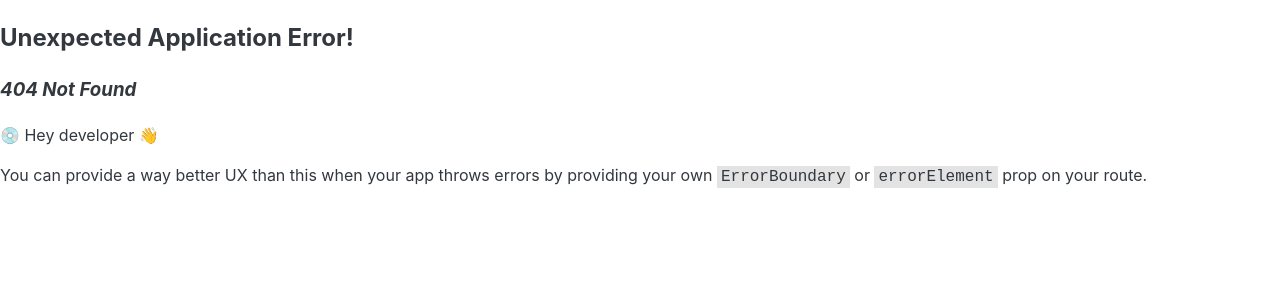
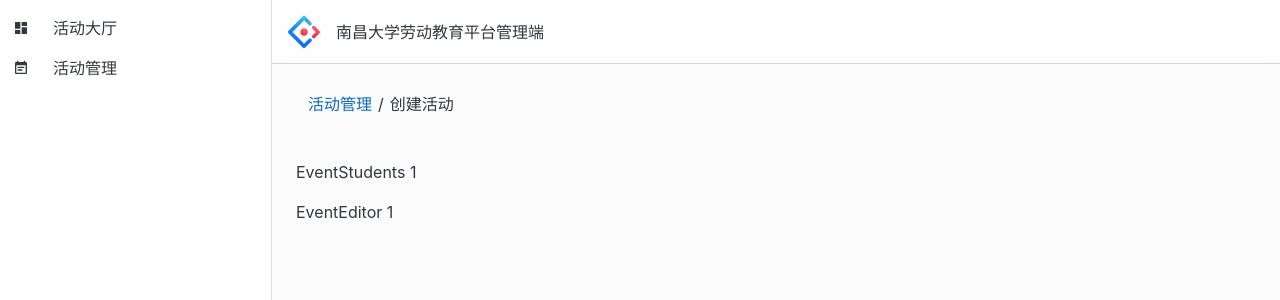
Before and after one commit to Dawnnink/Labor-education-admin, a React (Vite) app: page /events/1 in a window 1280 px wide. Before the commit this address had no page. Shown: the top 300 px of the page. Built offline with nearby package versions, Linux system fonts and the light colour scheme.

Commit message:
feat: pages skeleton

```diff
--- a/src/components/AppBar/index.tsx
+++ b/src/components/AppBar/index.tsx
@@ -4,7 +4,14 @@ import logoSvg from './logo.svg'
 
 const Brand = () => {
   return (
-    <Stack spacing={2} direction="row" alignItems="center">
+    <Stack
+      spacing={2}
+      direction="row"
+      alignItems="center"
+      sx={{
+        userSelect: 'none',
+      }}
+    >
       <img src={logoSvg} />
       <Typography level="h5">南昌大学劳动教育平台管理端</Typography>
     </Stack>
--- /dev/null
+++ b/src/components/EventEditor/index.tsx
@@ -0,0 +1,7 @@
+export interface EventEditorProps {
+  eventId: number | null
+}
+
+export const EventEditor = ({ eventId }: EventEditorProps) => {
+  return <div>EventEditor {eventId}</div>
+}
--- /dev/null
+++ b/src/components/EventStudents/index.tsx
@@ -0,0 +1,7 @@
+export interface EventStudentsProps {
+  eventId: number
+}
+
+export const EventStudents = ({ eventId }: EventStudentsProps) => {
+  return <div>EventStudents {eventId}</div>
+}
--- /dev/null
+++ b/src/components/EventTable/index.tsx
@@ -0,0 +1,3 @@
+export const EventTable = () => {
+  return <div>EventTable</div>
+}
--- /dev/null
+++ b/src/pages/events/Create.tsx
@@ -0,0 +1,7 @@
+import { EventEditor } from '~/components/EventEditor'
+
+const Create = () => {
+  return <EventEditor eventId={null} />
+}
+
+export default Create
--- /dev/null
+++ b/src/pages/events/Details.tsx
@@ -0,0 +1,21 @@
+import { Stack } from '@mui/joy'
+import { useParams } from 'react-router-dom'
+import { EventEditor } from '~/components/EventEditor'
+import { EventStudents } from '~/components/EventStudents'
+
+const Details = () => {
+  const { id } = useParams()
+  const eventId = Number(id)
+  if (isNaN(eventId)) {
+    return <div>无效的路径参数：活动 ID</div>
+  }
+  return (
+    <Stack spacing={2}>
+      <Stack direction="row" spacing={2}></Stack>
+      <EventStudents eventId={eventId} />
+      <EventEditor eventId={eventId} />
+    </Stack>
+  )
+}
+
+export default Details
--- a/src/pages/events/Events.tsx
+++ b/src/pages/events/Events.tsx
@@ -1,5 +1,12 @@
+import { Stack } from '@mui/joy'
+import { EventTable } from '~/components/EventTable'
+
 const Events = () => {
-  return <div>Events</div>
+  return (
+    <Stack>
+      <EventTable />
+    </Stack>
+  )
 }
 
 export default Events
--- /dev/null
+++ b/src/pages/events/EventsLayout.tsx
@@ -0,0 +1,17 @@
+import { Breadcrumbs, Link, Stack, Typography } from '@mui/joy'
+import { Outlet } from 'react-router-dom'
+
+const EventsLayout = () => {
+  return (
+    <Stack spacing={2}>
+      <Breadcrumbs>
+        <Link href="/events">活动管理</Link>
+        <Typography fontSize="inherit">创建活动</Typography>
+      </Breadcrumbs>
+
+      <Outlet />
+    </Stack>
+  )
+}
+
+export default EventsLayout
--- a/src/pages/events/Manage.tsx
+++ /dev/null
@@ -1,5 +0,0 @@
-const Manage = () => {
-  return null
-}
-
-export default Manage
--- a/src/router.tsx
+++ b/src/router.tsx
@@ -1,11 +1,14 @@
 /* eslint-disable react-refresh/only-export-components */
-import { createBrowserRouter } from 'react-router-dom'
+import { Navigate, createBrowserRouter } from 'react-router-dom'
 import Index from './pages/Index'
 import { makeLazy } from './utils/lazy'
 
 // Lazily import pages for code-splitting.
 const Dashboard = makeLazy(() => import('./pages/Dashboard'))
 const Events = makeLazy(() => import('./pages/events/Events'))
+const Create = makeLazy(() => import('./pages/events/Create'))
+const Details = makeLazy(() => import('./pages/events/Details'))
+const EventsLayout = makeLazy(() => import('./pages/events/EventsLayout'))
 
 export const router = createBrowserRouter([
   {
@@ -13,16 +16,28 @@ export const router = createBrowserRouter([
     element: <Index />,
     children: [
       {
+        path: '',
+        element: <Navigate to="/dashboard" replace />,
+      },
+      {
         path: 'dashboard',
         element: <Dashboard />,
       },
       {
         path: 'events',
-        element: <Events />,
+        element: <EventsLayout />,
         children: [
           {
-            path: 'manage',
-            element: <div>活动管理</div>,
+            path: '',
+            element: <Events />,
+          },
+          {
+            path: 'create',
+            element: <Create />,
+          },
+          {
+            path: ':id',
+            element: <Details />,
           },
         ],
       },
```
